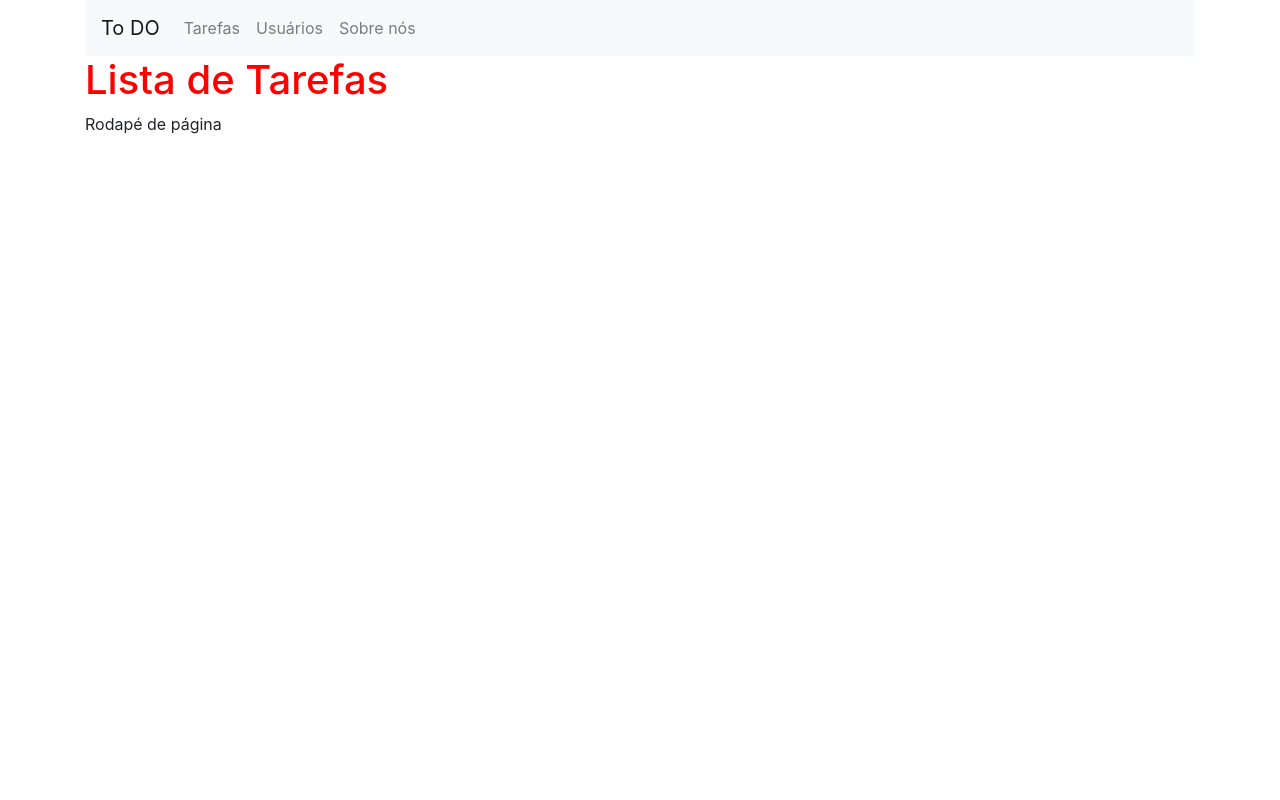
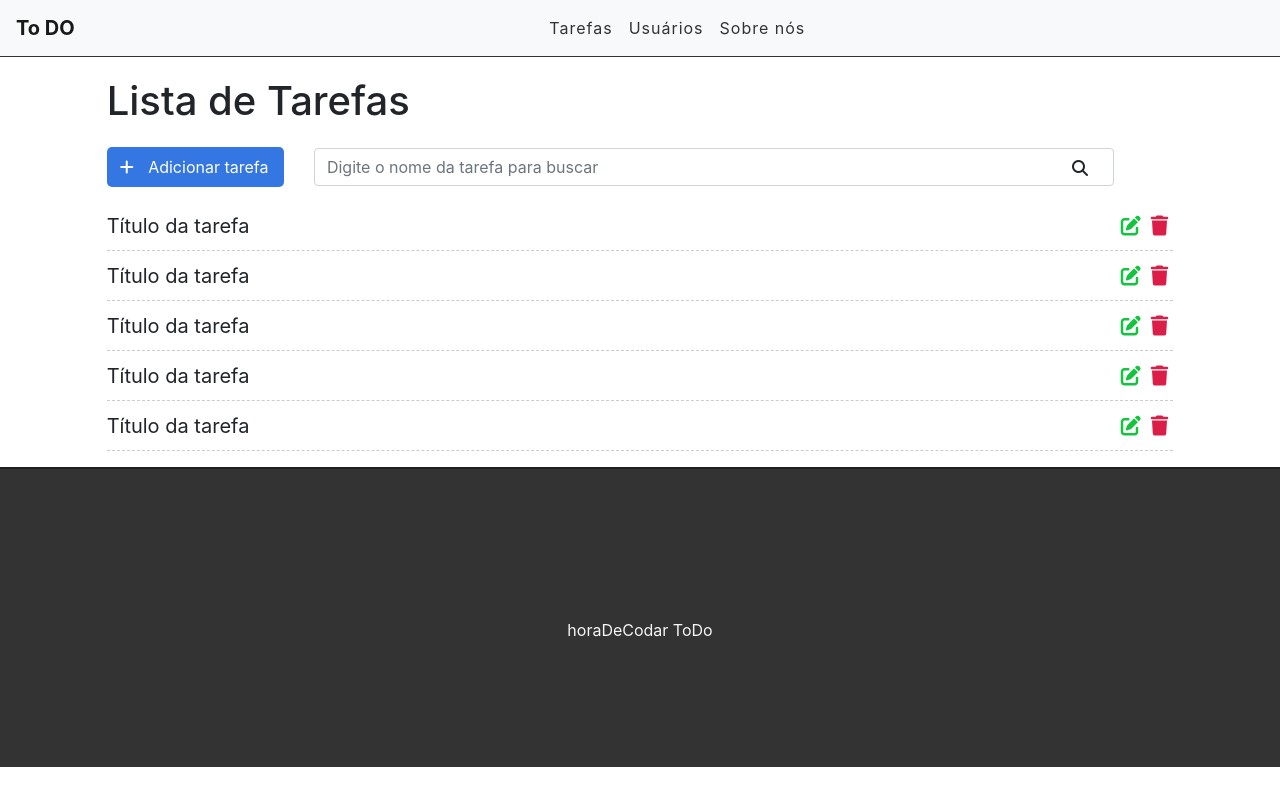
Before and after one commit to patrickpbarroso/todo, a Django app: page / in a window 1280 px wide. Run offline with Django 4.2, Linux system fonts and the light colour scheme; some libraries are stand-ins or nearby versions.

Commit message:
Adicionando Font Awesome e fazendo estilização do list.html.

```diff
--- a/tasks/static/css/style.css
+++ b/tasks/static/css/style.css
@@ -1,3 +1,107 @@
-h1{
-    color: red;
+.container-fluid {
+    padding: 0;
 }
+
+/* Navbar */
+
+.navbar  {
+    border-bottom: 1px solid #333;
+    margin-bottom: 20px;
+}
+
+.navbar-nav {
+    margin: auto;
+}
+
+.navbar-brand {
+    font-weight: bold;
+}
+
+.navbar-light .navbar-nav a.nav-link {
+    color: #333;
+    letter-spacing: 1px;
+}
+
+/* Botão de adicionar */
+
+.add-div {
+    background-color: #3476e2;
+    cursor: pointer;
+    display: inline-block;
+    color: #FFF;
+    padding: 8px;
+    border-radius: 5px;
+    margin-right: 25px;
+}
+
+.fas.fa-plus {
+    color: #FFF;
+    margin-right: 10px;
+    margin-left: 5px;
+}
+
+/* Search */
+
+.fas.fa-search {
+    position: absolute;
+    top: 12px;
+    right: 26px;
+}
+
+.search-div {
+    padding: 0;
+    margin-top: 15px;
+    margin-bottom: 15px;
+    display: inline-block;
+    position: relative;
+}
+
+
+/* Lista de tarefas*/
+
+.list-div {
+    padding: 0;
+}
+
+.task-list {
+    padding-left: 0;
+}
+
+.task-item {
+    list-style: none;
+    font-size: 20px;
+    height: 50px;
+    padding-top: 10px;
+    border-bottom: 1px dashed #CCC;
+}
+
+.fas.fa-trash, .fas.fa-edit {
+    cursor: pointer;
+    margin: 5px;
+    font-size: 20px;
+    float: right;
+}
+
+.fas.fa-trash {
+    color: #db1e47;
+}
+
+.fas.fa-edit {
+    color: #13c43f;
+}
+
+
+/* Rodapé */
+
+footer {
+    background-color: #333;
+    height: 300px;
+    border-top: 2px solid #202020;
+}
+
+footer p {
+    color: #f5f5f5;
+    text-align: center;
+    top: 50%;
+    position: relative;
+}
--- a/tasks/templates/base.html
+++ b/tasks/templates/base.html
@@ -6,12 +6,16 @@
     <meta http-equiv="X-UA-Compatible" content="IE=edge">
     <meta name="viewport" content="width=device-width, initial-scale=1.0">
     <title>{% block title %}{% endblock title %}</title>
+    <!-- Adicionando bootstrap -->
     <link rel="stylesheet" href="https://stackpath.bootstrapcdn.com/bootstrap/4.1.3/css/bootstrap.min.css" integrity="sha384-MCw98/SFnGE8fJT3GXwEOngsV7Zt27NXFoaoApmYm81iuXoPkFOJwJ8ERdknLPMO" crossorigin="anonymous">
+    <!-- Adicionando Font Awesome -->
+    <link rel="stylesheet" href="https://cdn.jsdelivr.net/npm/@fortawesome/fontawesome-free@6.1.1/css/fontawesome.min.css" integrity="sha384-zIaWifL2YFF1qaDiAo0JFgsmasocJ/rqu7LKYH8CoBEXqGbb9eO+Xi3s6fQhgFWM" crossorigin="anonymous">
+    <!-- Caminho onde está o arquivo de estilo css -->
     <link rel="stylesheet" href="{% static 'css/style.css' %}">
 </head>
 
 <body>
-    <div class="container">
+    <div class="container-fluid">
         <nav class="navbar navbar-expand-lg navbar-light bg-light">
             <a class="navbar-brand" href="#">To DO</a>
             <button class="navbar-toggler" type="button" data-toggle="collapse" data-target="#conteudoNavbarSuportado" aria-controls="conteudoNavbarSuportado" aria-expanded="false" aria-label="Alterna navegação">
@@ -33,14 +37,18 @@
             </div>
         </nav>
 
-        {% block content %}
-        {% endblock content %}
-        <footer> Rodapé de página </footer>
+        {% block content %} {% endblock content %}
+
+        <footer>
+            <p>horaDeCodar ToDo</p>
+        </footer>
+
     </div>
 
     <script src="https://code.jquery.com/jquery-3.3.1.slim.min.js" integrity="sha384-q8i/X+965DzO0rT7abK41JStQIAqVgRVzpbzo5smXKp4YfRvH+8abtTE1Pi6jizo" crossorigin="anonymous"></script>
     <script src="https://cdnjs.cloudflare.com/ajax/libs/popper.js/1.14.3/umd/popper.min.js" integrity="sha384-ZMP7rVo3mIykV+2+9J3UJ46jBk0WLaUAdn689aCwoqbBJiSnjAK/l8WvCWPIPm49" crossorigin="anonymous"></script>
     <script src="https://stackpath.bootstrapcdn.com/bootstrap/4.1.3/js/bootstrap.min.js" integrity="sha384-ChfqqxuZUCnJSK3+MXmPNIyE6ZbWh2IMqE241rYiqJxyMiZ6OW/JmZQ5stwEULTy" crossorigin="anonymous"></script>
+    <link rel="stylesheet" href="https://cdnjs.cloudflare.com/ajax/libs/font-awesome/6.1.1/css/all.min.css" integrity="sha512-KfkfwYDsLkIlwQp6LFnl8zNdLGxu9YAA1QvwINks4PhcElQSvqcyVLLD9aMhXd13uQjoXtEKNosOWaZqXgel0g==" crossorigin="anonymous" referrerpolicy="no-referrer" />
     <script src="{% static 'js/scripts.js' %}"></script>
 </body>
 </html>
--- a/tasks/templates/tasks/list.html
+++ b/tasks/templates/tasks/list.html
@@ -3,5 +3,42 @@
 {%block title%} Lista de Tarefas {%endblock title%}
 
 {%block content%}
-    <h1>Lista de Tarefas</h1>
+    <div class="offset-1 col-10 list-div">
+        <h1>Lista de Tarefas</h1>
+        <!-- Colocamos nome no atributo class para poder estilizar no css -->
+        <div class="col-2 add-div">
+            <i class="fas fa-plus"> </i> Adicionar tarefa
+        </div>
+        <div class="col-9 search-div">
+            <input class="form-control" type="text" id="search" name="search" placeholder="Digite o nome da tarefa para buscar">
+            <i class="fas fa-search"></i>
+        </div>
+        <ul class="task-list">
+            <li class="task-item">
+                <span>Título da tarefa</span>
+                <span><i class="fas fa-trash"></i></span>
+                <span><i class="fas fa-edit"></i></span>
+            </li>
+            <li class="task-item">
+                <span>Título da tarefa</span>
+                <span><i class="fas fa-trash"></i></span>
+                <span><i class="fas fa-edit"></i></span>
+            </li>
+            <li class="task-item">
+                <span>Título da tarefa</span>
+                <span><i class="fas fa-trash"></i></span>
+                <span><i class="fas fa-edit"></i></span>
+            </li>
+            <li class="task-item">
+                <span>Título da tarefa</span>
+                <span><i class="fas fa-trash"></i></span>
+                <span><i class="fas fa-edit"></i></span>
+            </li>
+            <li class="task-item">
+                <span>Título da tarefa</span>
+                <span><i class="fas fa-trash"></i></span>
+                <span><i class="fas fa-edit"></i></span>
+            </li>
+        </ul>
+    </div>
 {%endblock content%}
```
